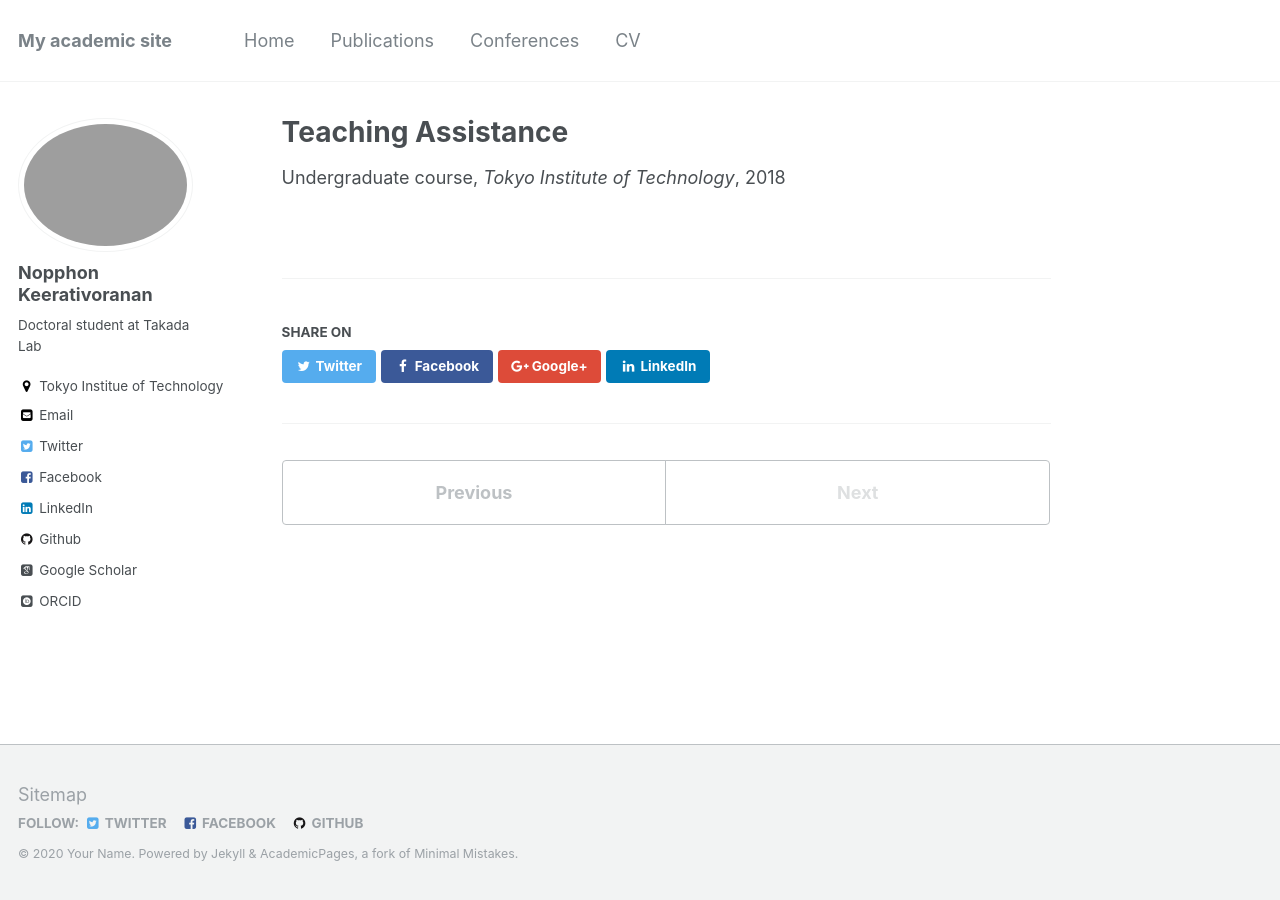
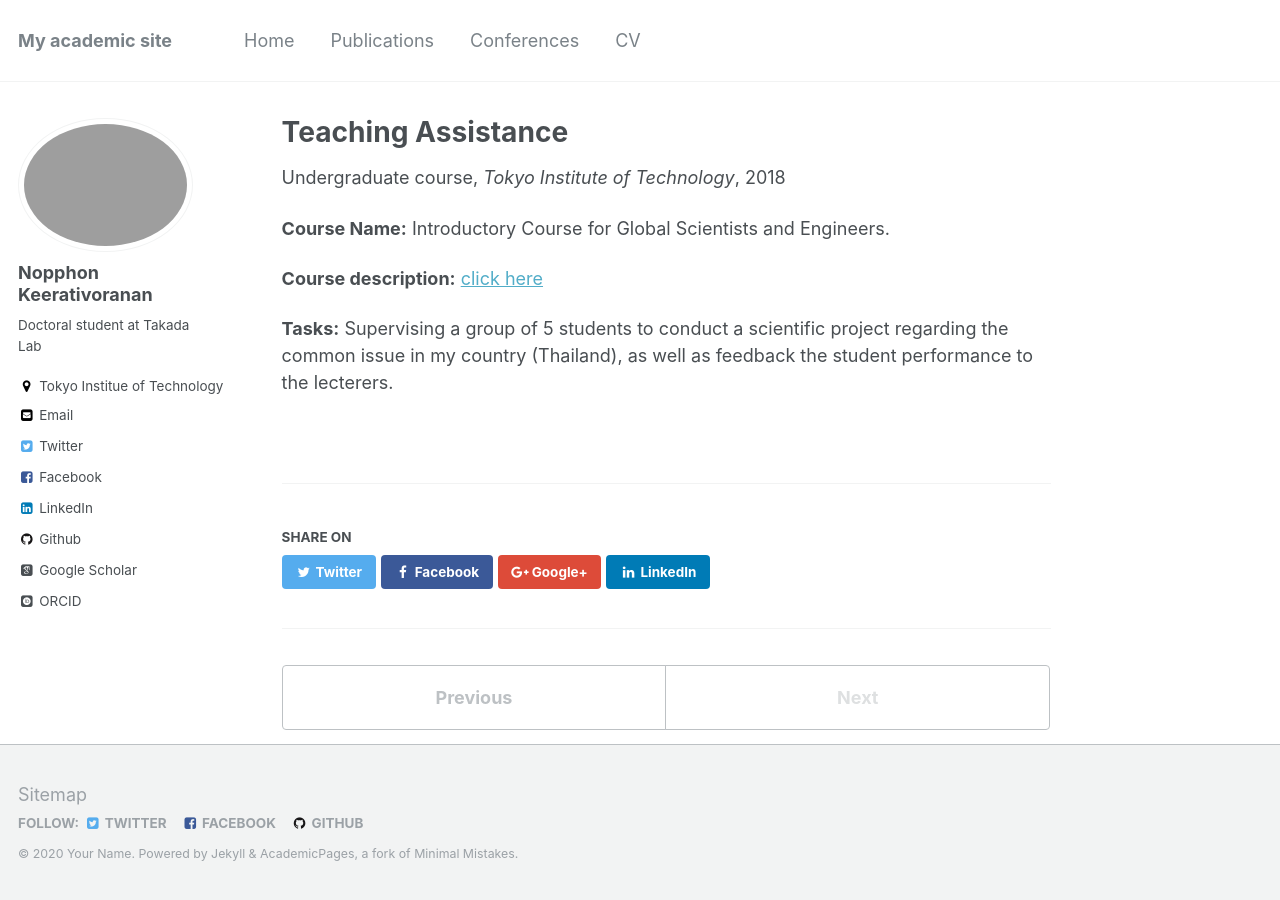
Before and after one commit to KeNopphon/KeNopphon.github.io, a Jekyll site: the page built from _teaching/teaching-1.md, in a window 1280 px wide. Built offline with Jekyll 4.4.1, drawn with Linux system fonts in a browser that asks for light colours; some web fonts are replaced.

Commit message:
Update teaching-1.md

```diff
--- a/_teaching/teaching-1.md
+++ b/_teaching/teaching-1.md
@@ -7,3 +7,9 @@ venue: "Tokyo Institute of Technology"
 date: 2018-12-07
 location: "Tokyo, Japan"
 ---
+
+**Course Name:** Introductory Course for Global Scientists and Engineers.
+
+**Course description:** [click here](http://www.ocw.titech.ac.jp/index.php?module=General&action=T0300&JWC=201807914&lang=EN)
+
+**Tasks:** Supervising a group of 5 students to conduct a scientific project regarding the common issue in my country (Thailand), as well as feedback the student performance to the lecterers.
```
